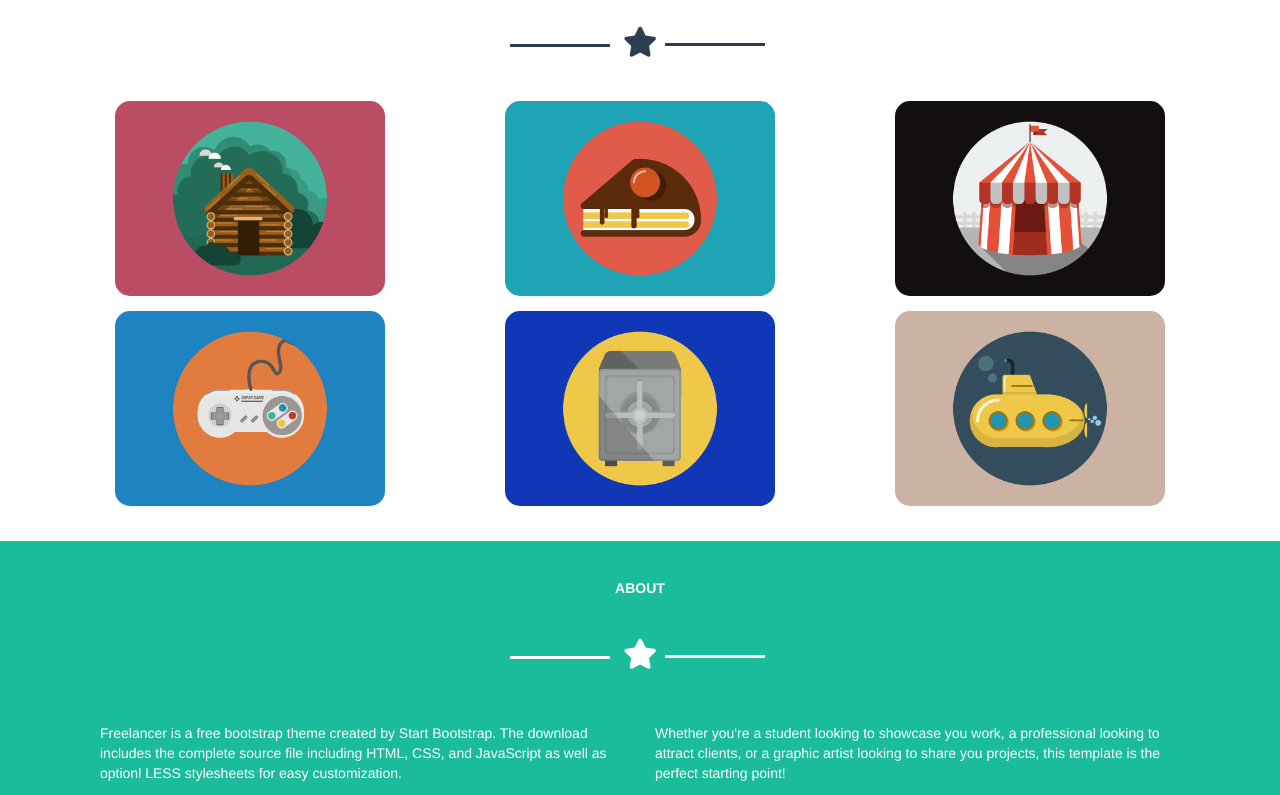
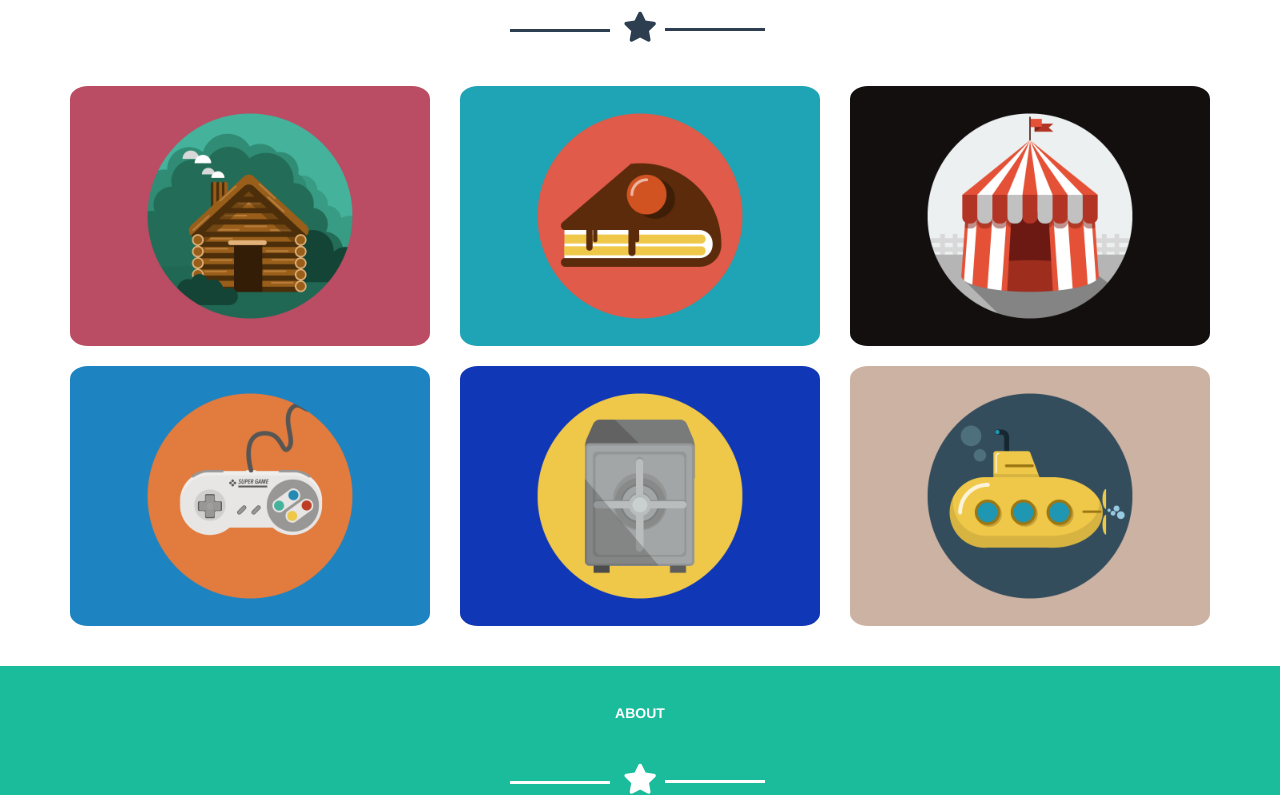
Before and after one commit to DociIva/html-css-bootstrap-freelancer, a plain HTML site: page index.html in a window 1280 px wide. Shown: the part 686-1481 px from the top of the page. Drawn offline with nearby package versions, Linux system fonts and the light colour scheme.

Commit message:
modf img

```diff
--- a/css/style.css
+++ b/css/style.css
@@ -67,11 +67,12 @@ body {
     text-align: center;
 }
 /*IMMAGINI*/
-img {
-    width: 270px;
-    border-radius: 15px;
-    margin-bottom: 15px;
+.imag {
+    width: 100%;
+    margin-bottom: 20px;
+    border-radius: 5%;
 }
+
 /*SEZIONE H2 MAIN HERO*/
 .main-hero h2 {
     font-weight: bold;
--- a/index.html
+++ b/index.html
@@ -84,26 +84,27 @@
             <i class="fas fa-star stella"></i>
             <span><hr class="bar-star-2"></span>
           </div> <!--chiusura divide-->
-       <div class="row image"> <!--sezione immagini-->
+          <!--sezione immagini-->
+        <div class="row">
          <div class="col-xs-12 col-sm-6 col-md-4">
-          <img src="./img/cabin.png" alt="cabin">
-        </div> <!--chiusura col-->
+          <img class="imag " src="./img/cabin.png" alt="cabin">
+         </div>
          <div class="col-xs-12 col-sm-6 col-md-4">
-          <img src="./img/cake.png" alt="cake">
-        </div> <!--chiusura col-->
+          <img class="imag" src="./img/cake.png" alt="cake">
+         </div>
          <div class="col-xs-12 col-sm-6 col-md-4">
-          <img src="./img/circus.png" alt="circs">
-        </div> <!--chiusura col-->
+          <img class="imag" src="./img/circus.png" alt="circs">
+         </div>
          <div class="col-xs-12 col-sm-6 col-md-4">
-          <img src="./img/game.png" alt="game">
-        </div> <!--chiusura col-->
+          <img class="imag" src="./img/game.png" alt="game">
+         </div>
          <div class="col-xs-12 col-sm-6 col-md-4">
-          <img src="./img/safe.png" alt="safe">
-        </div><!--chiusura col-->
+          <img class="imag" src="./img/safe.png" alt="safe">
+         </div>
          <div class="col-xs-12 col-sm-6 col-md-4">
-          <img src="./img/submarine.png" alt="submarine">
-        </div> <!--chiusura col-->
-        </div> <!--chiusura row img-->
+          <img class="imag" src="./img/submarine.png" alt="submarine">
+         </div>
+
       </div> <!--chiusura container-->
 
 
```
Lines whose indentation alone changed are shown as unchanged.
